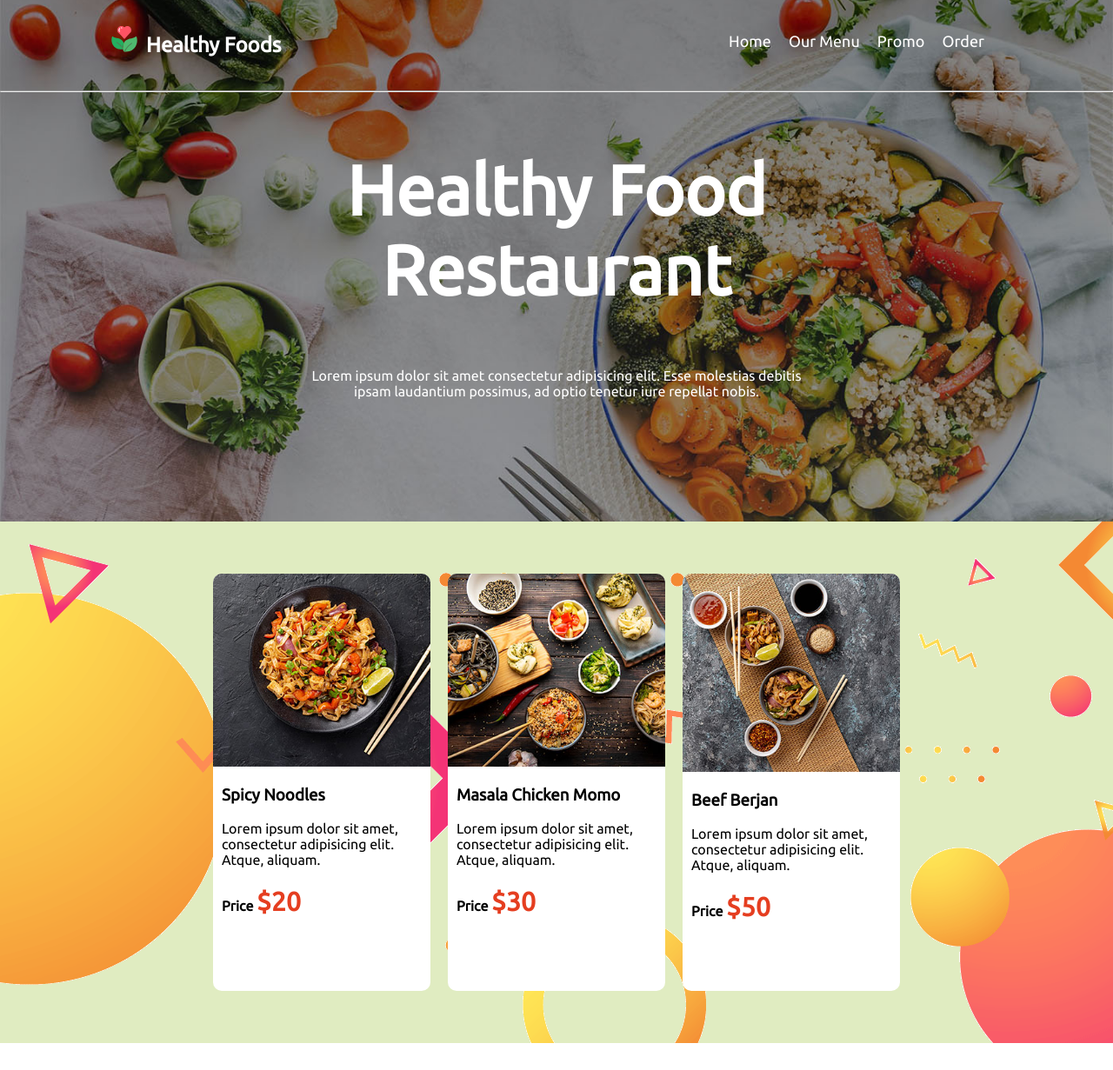
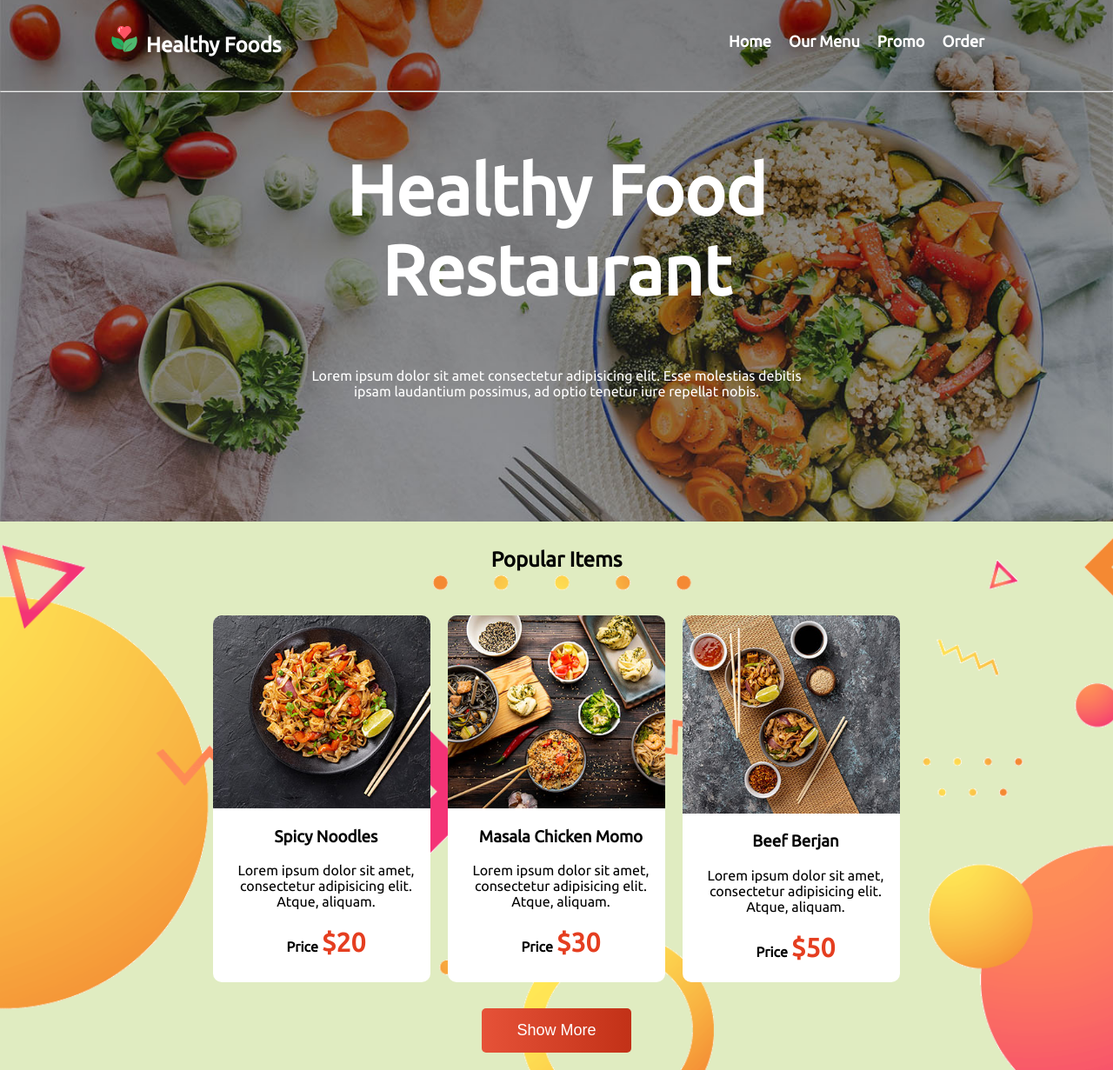
Before and after one commit to saadhossain/healthy-food, a plain HTML site: page index.html in a window 1280 px wide. Shown: the whole page at 87% size. Before the commit the page ends 1200 px from the top, so only its background shows below. Drawn offline with Linux system fonts and the light colour scheme.

Commit message:
Popular items area modified and menu/navbar items modified

```diff
--- a/index.html
+++ b/index.html
@@ -21,10 +21,10 @@
                 <h2><span><img src="images/healthy-food-logo.svg" alt=""></span>Healthy Foods</h2>
             </div>
             <div class="navbar-items">
-                <li>Home</li>
-                <li>Our Menu</li>
-                <li>Promo</li>
-                <li>Order</li>
+                <li><a href="#">Home</a></li>
+                <li><a href="#">Our Menu</a></li>
+                <li><a href="#">Promo</a></li>
+                <li><a href="#">Order</a> </li>
             </div>
         </div>
         <hr>
@@ -34,7 +34,9 @@
         </div>
     </section>
 
-    <section class="popular-item">
+    <section class="popular-area">
+        <h2>Popular Items</h2>
+        <div class="popular-item">
             <div class="items-single">
                 <img src="images/food-01.jpg" alt="">
                 <div class="item-content">
@@ -59,6 +61,8 @@
                     <h4>Price <span>$50</span></h4>
                 </div>
             </div>
+        </div>
+        <button class="action-btn">Show More</button>
     </section>
 </body>
 </html>
--- a/style.css
+++ b/style.css
@@ -32,7 +32,15 @@ h1{
     list-style: none;
     margin-right: 20px;
     font-size: 18px;
-    font-weight: 500;
+    font-weight: 700;
+}
+.navbar-items li a{
+    text-decoration: none;
+    color:#fff;
+    transition: 0.3s all ease-in-out;
+}
+.navbar-items li a:hover{
+    color:#E53E20;
 }
 .header-description{
     width: 600px;
@@ -40,19 +48,23 @@ h1{
     text-align: center;
     color:#fff;
 }
-.popular-item{
-    display: flex;
-    justify-content: center;
-    height: 600px;
+.popular-area{
     background-image: url(images/food-menu-bg.png);
     background-repeat: no-repeat;
     background-size: cover;
     background-position: center;
     background-color: #E0ECC1;
+    text-align: center;
+    padding-top:10px;
+    padding-bottom: 20px;
+}
+.popular-item{
+    display: flex;
+    justify-content: center;
 }
 .items-single{
     width: 250px;
-    margin:60px 10px;
+    margin:30px 10px;
     background-color: #fff;
     border-radius: 10px;
 }
@@ -67,3 +79,12 @@ h1{
     color:#E53E20;/*Tomato color*/
     font-size: 30px;
 }
+.action-btn{
+    background-image: linear-gradient(to right, #e65238, #c23117);
+    border:none;
+    border-radius: 5px;
+    padding:15px 40px;
+    color:#fff;
+    font-size:18px;
+    cursor: pointer;
+}
```
Lines whose indentation alone changed are shown as unchanged.
